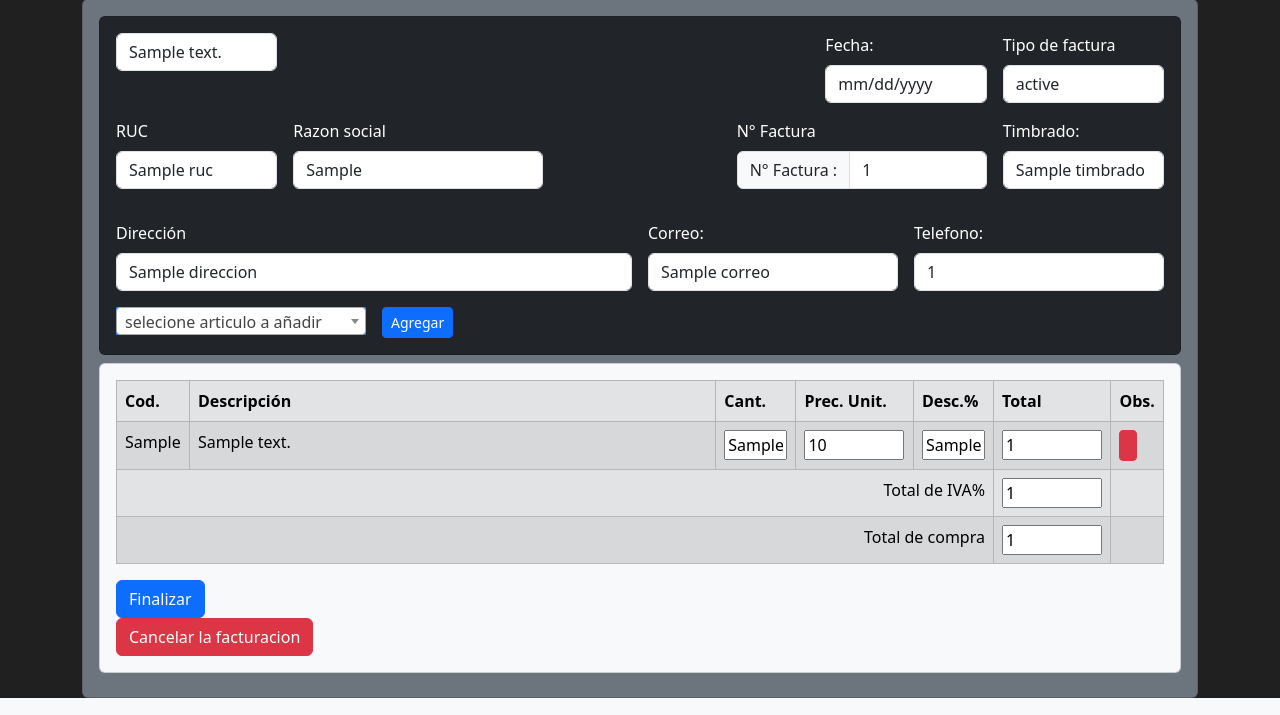
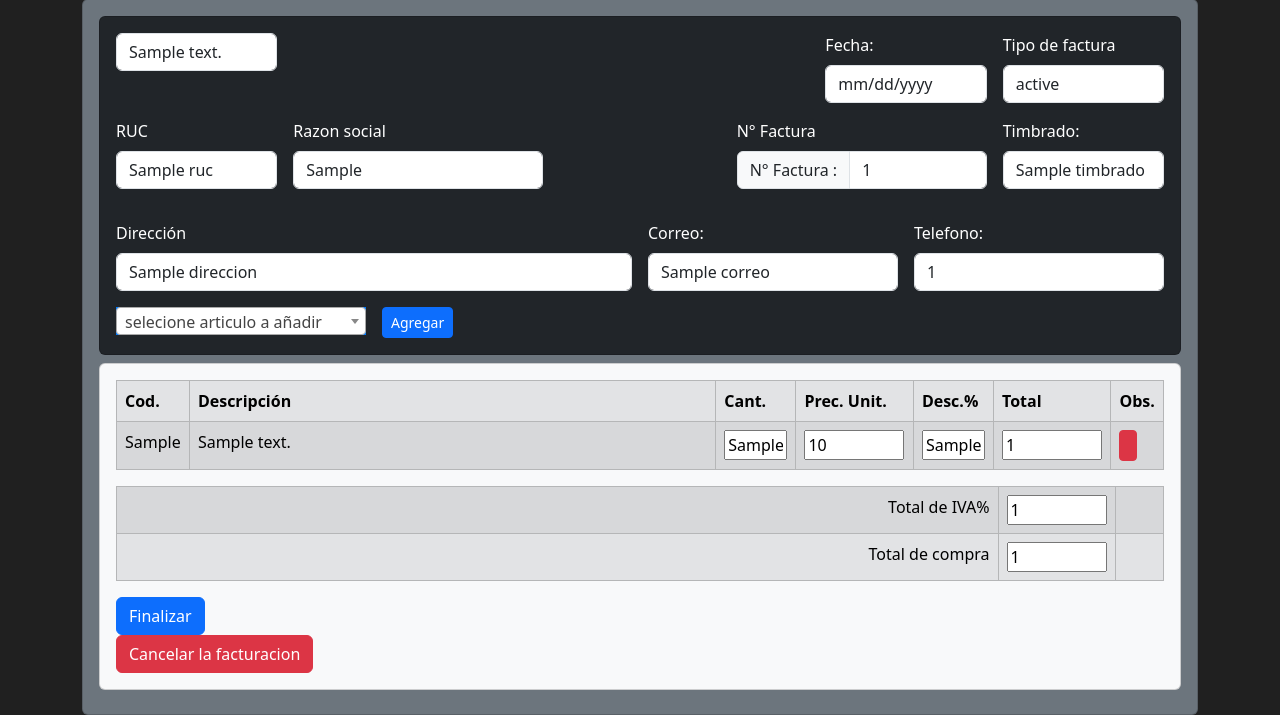
Before and after one commit to Jecordo/ProyectoTamali, a Django app: template gestor/templates/Factura/create_factura_detalle.html in a window 1280 px wide. Shown: the part 129-844 px from the top of the page. Run offline with Django 4.2, Linux system fonts and the light colour scheme; tables that the repository leaves empty hold one stand-in row (values such as "Sample post"); the template is opened without the code that fills it: values that come from a table or form of the project are taken from there, most other values are stand-ins (such as "Sample title", 1, 10 or a date in 2020); parts of the project's set-up code (start-up, migrations or seed data) failed here and were passed over; some libraries are stand-ins or nearby versions.

Commit message:
Facturacion

```diff
--- a/gestor/templates/Factura/create_factura_detalle.html
+++ b/gestor/templates/Factura/create_factura_detalle.html
@@ -165,8 +165,10 @@
           </div>
         </form>
 
-        <div class="card card-body bg-light mb-2" style="max-width: 100%; max-height: 600px; overflow-y: scroll;">
+        <div class="card card-body bg-light mb-2">
           <div class="col-12">
+
+            <div style="max-height: 300px; overflow-y: scroll;">
               <table
                 id="tabla_id"
                 name="tabla_id"
@@ -252,20 +254,21 @@
                     </td>
                   </tr>
                   {% endfor %}
+                </tbody>
+              </table>
+            </div>
+
+            <table class="table table-striped bordered-dark table-secondary table-bordered">
+              <tbody>
                 <tr>
-                  <td colspan="5" style="text-align: right">Total de IVA%</td>
+                  <td style="text-align: right; width: 1050px">Total de IVA%</td>
                   <td>
-                    <input
-                      type="int"
-                      id="total_iva"
-                      value="{{total_iva}}"
-                      size="5"
-                    />
+                    <input type="int" id="total_iva" value="{{total_iva}}" size="5"/>
                   </td>
-                  <td></td>
+                  <td style="width: 55px"></td>
                 </tr>
                 <tr>
-                  <td colspan="5" style="text-align: right">Total de compra</td>
+                  <td style="text-align: right">Total de compra</td>
                   <td>
                       <input
                           type="int"
@@ -278,6 +281,7 @@
               </tr>
               </tbody>
             </table>
+
             <form
               action="{% url 'finalizar_factura' %}"
               method="post"
```
Lines whose indentation alone changed are shown as unchanged.
